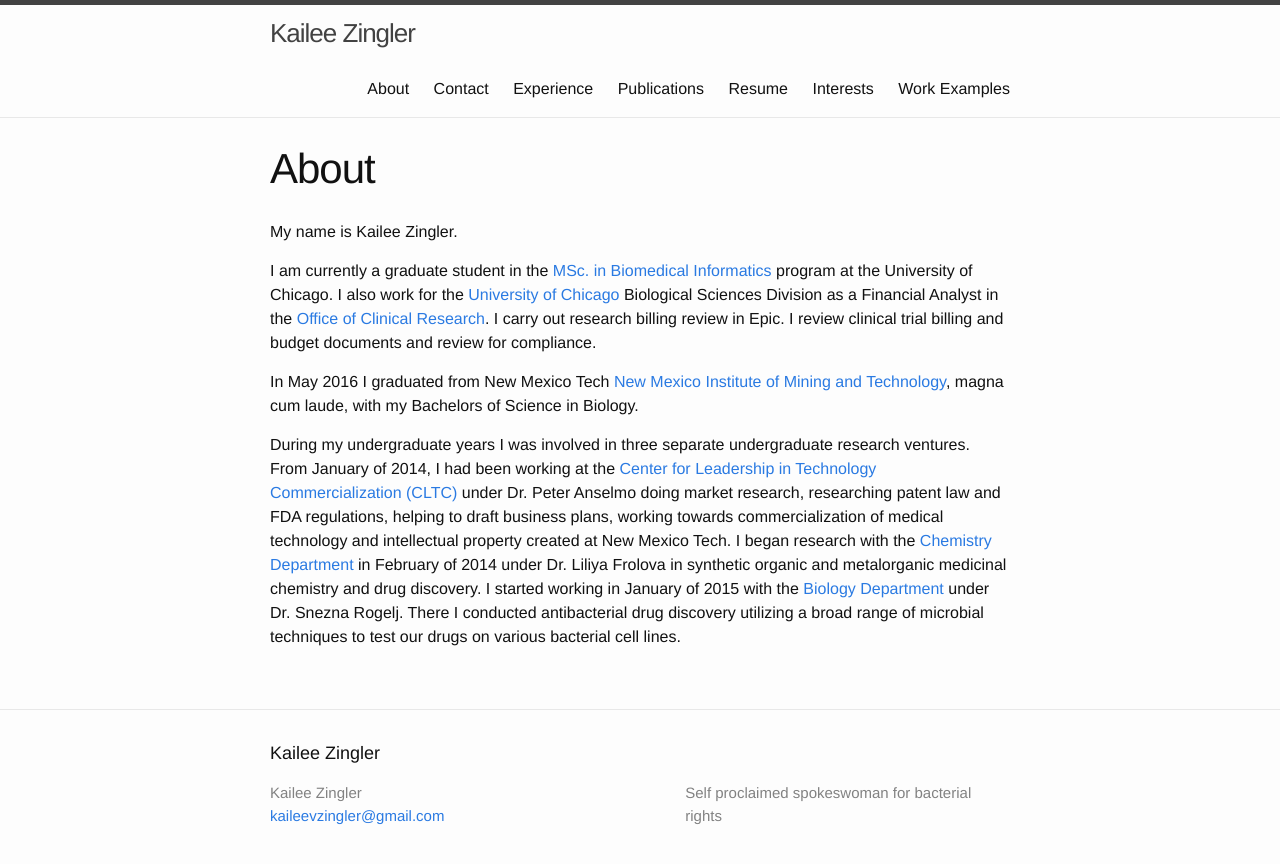
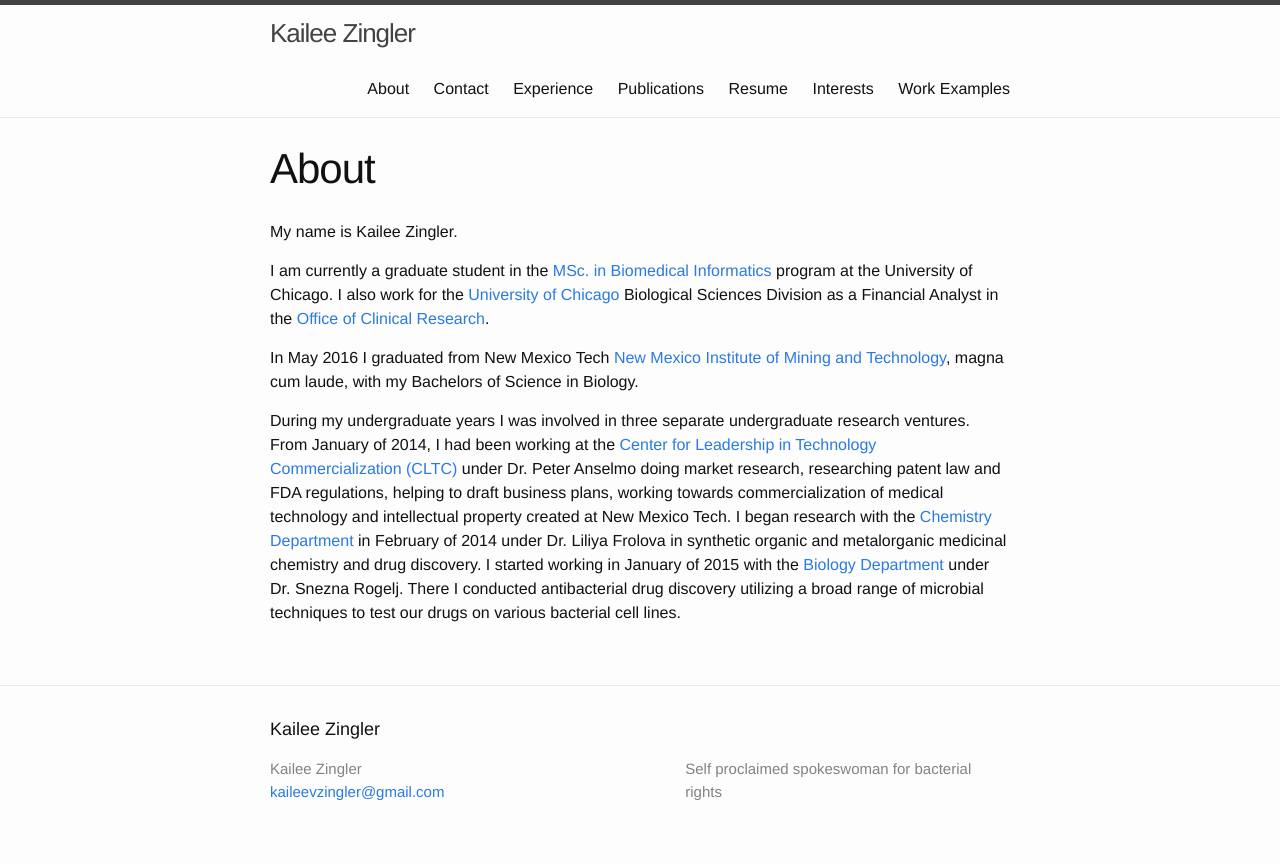
Before and after one commit to kzingler/kzingler.github.io, a Jekyll site: the page built from about.md, in a window 1280 px wide. Shown: the top 864 px of the page. Built offline with Jekyll 4.4.1, drawn with Linux system fonts in a browser that asks for light colours.

Commit message:
updated about

```diff
--- a/about.md
+++ b/about.md
@@ -7,7 +7,7 @@
 
 I am currently a graduate student in the [MSc. in Biomedical Informatics](https://grahamschool.uchicago.edu/academic-programs/masters-degrees/biomedical-informatics) program at the University of Chicago.
 I also work for the [University of Chicago](https://en.wikipedia.org/wiki/University_of_Chicago) Biological Sciences Division as a Financial Analyst in the
-[Office of Clinical Research](http://bsdocr.bsd.uchicago.edu). I carry out research billing review in Epic. I review clinical trial billing and budget documents and review for compliance.
+[Office of Clinical Research](http://bsdocr.bsd.uchicago.edu).
 
 In May 2016 I graduated from New Mexico Tech [New Mexico Institute of Mining and
 Technology](https://en.wikipedia.org/wiki/New_Mexico_Institute_of_Mining_and_Technology),
```
